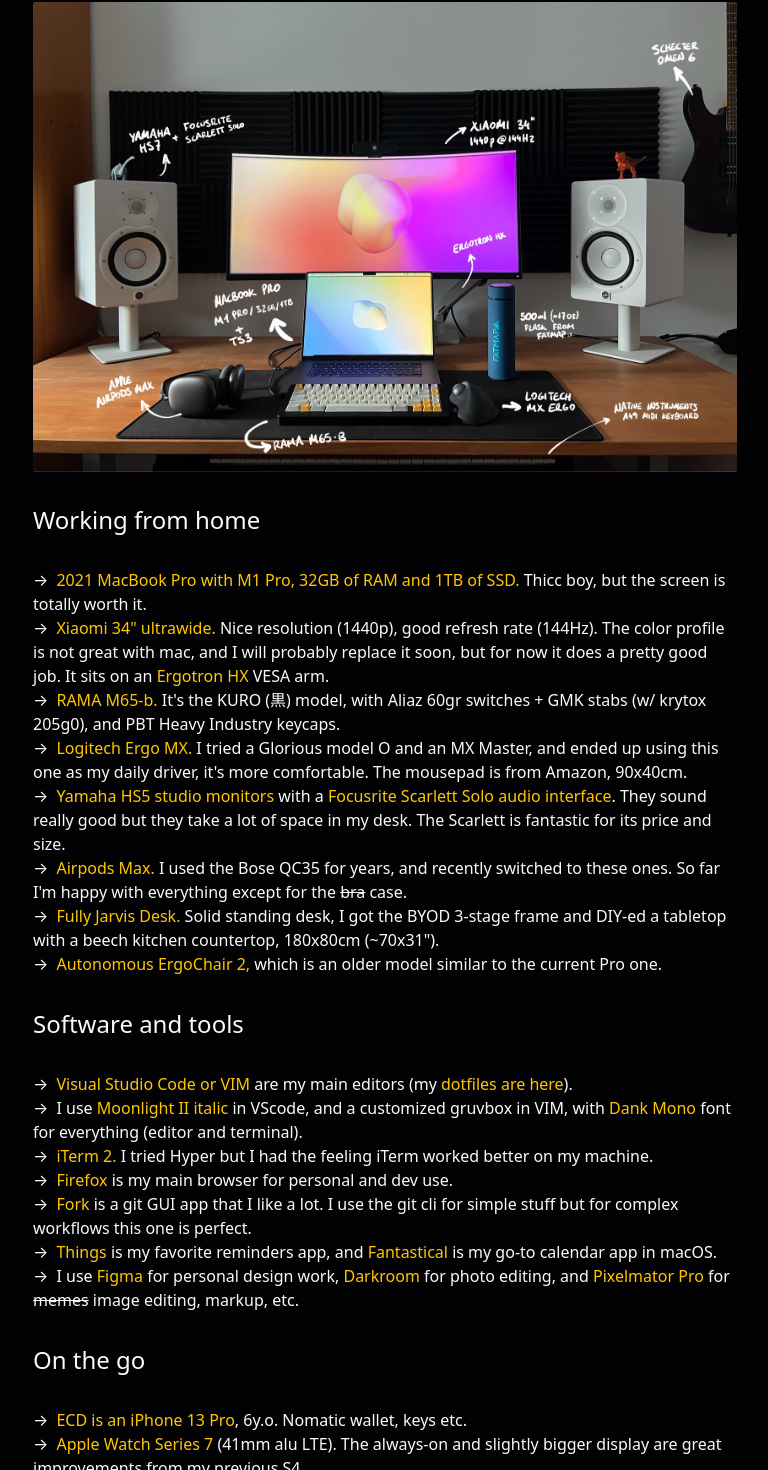
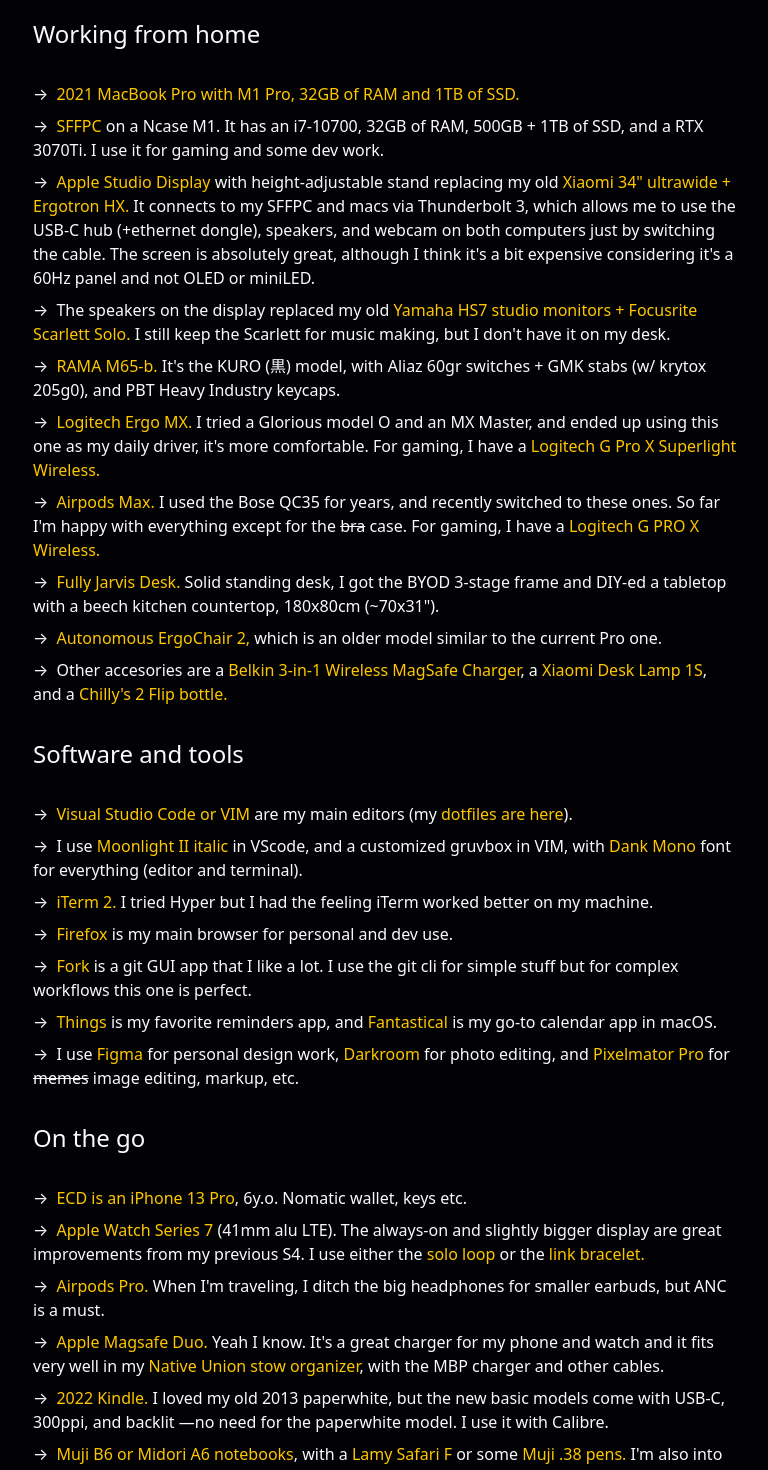
Before and after one commit to dfrico/dfr-web, a Next.js app: page /uses in a window 1280 px wide. Shown: the part 201-1671 px from the top of the page, without its empty margins (255-1023 px from the left). Built offline with nearby package versions, Linux system fonts and the light colour scheme; a web font is replaced by a local one.

Commit message:
2023 /uses update

```diff
--- a/app/(pages)/uses/page.tsx
+++ b/app/(pages)/uses/page.tsx
@@ -9,7 +9,8 @@
       <h1 className="font-bold font-rubik text-5xl tracking-tight mb-4 mt-16 text-yellow">
         /uses
       </h1>
-      <Image
+      {/* TODO: update pic */}
+      {/* <Image
         className="rounded-sm"
         src="/img/setup.jpg"
         alt="Setup"
@@ -18,60 +19,80 @@
         style={{
           objectFit: 'contain',
         }}
-      />
+      /> */}
       <h2 className="mt-8">Working from home</h2>
       <ul className="mb-8">
-        <li>
+        <li className="mb-2">
           <span className="text-yellow">
             2021 MacBook Pro with M1 Pro, 32GB of RAM and 1TB of SSD.
+          </span>
+        </li>
+        <li className="mb-2">
+          <span className="text-yellow">SFFPC</span> on a Ncase M1. It has an
+          i7-10700, 32GB of RAM, 500GB + 1TB of SSD, and a RTX 3070Ti. I use it
+          for gaming and some dev work.
+        </li>
+        <li className="mb-2">
+          <span className="text-yellow">Apple Studio Display</span> with
+          height-adjustable stand replacing my old{' '}
+          <span className="text-yellow">
+            Xiaomi 34&quot; ultrawide + Ergotron HX.
           </span>{' '}
-          Thicc boy, but the screen is totally worth it.
+          It connects to my SFFPC and macs via Thunderbolt 3, which allows me to
+          use the USB-C hub (+ethernet dongle), speakers, and webcam on both
+          computers just by switching the cable. The screen is absolutely great,
+          although I think it&apos;s a bit expensive considering it&apos;s a
+          60Hz panel and not OLED or miniLED.
         </li>
-        <li>
-          <span className="text-yellow">Xiaomi 34&quot; ultrawide.</span> Nice
-          resolution (1440p), good refresh rate (144Hz). The color profile is
-          not great with mac, and I will probably replace it soon, but for now
-          it does a pretty good job. It sits on an{' '}
-          <span className="text-yellow">Ergotron HX</span> VESA arm.
+        <li className="mb-2">
+          The speakers on the display replaced my old{' '}
+          <span className="text-yellow">
+            Yamaha HS7 studio monitors + Focusrite Scarlett Solo.
+          </span>{' '}
+          I still keep the Scarlett for music making, but I don&apos;t have it
+          on my desk.
         </li>
-        <li>
+        <li className="mb-2">
           <span className="text-yellow">RAMA M65-b.</span> It&apos;s the KURO
           (黒) model, with Aliaz 60gr switches + GMK stabs (w/ krytox 205g0),
           and PBT Heavy Industry keycaps.
         </li>
-        <li>
+        <li className="mb-2">
           <span className="text-yellow">Logitech Ergo MX.</span> I tried a
           Glorious model O and an MX Master, and ended up using this one as my
-          daily driver, it&apos;s more comfortable. The mousepad is from Amazon,
-          90x40cm.
+          daily driver, it&apos;s more comfortable. For gaming, I have a{' '}
+          <span className="text-yellow">
+            Logitech G Pro X Superlight Wireless.
+          </span>
         </li>
-        <li>
-          <span className="text-yellow">Yamaha HS5 studio monitors</span> with a{' '}
-          <span className="text-yellow">
-            Focusrite Scarlett Solo audio interface
-          </span>
-          . They sound really good but they take a lot of space in my desk. The
-          Scarlett is fantastic for its price and size.
-        </li>
-        <li>
+        <li className="mb-2">
           <span className="text-yellow">Airpods Max.</span> I used the Bose QC35
           for years, and recently switched to these ones. So far I&apos;m happy
-          with everything except for the <del>bra</del> case.
+          with everything except for the <del>bra</del> case. For gaming, I have
+          a <span className="text-yellow">Logitech G PRO X Wireless.</span>
         </li>
-        <li>
+        <li className="mb-2">
           <span className="text-yellow">Fully Jarvis Desk.</span> Solid standing
           desk, I got the BYOD 3-stage frame and DIY-ed a tabletop with a beech
           kitchen countertop, 180x80cm (~70x31&quot;).
         </li>
-        <li>
+        <li className="mb-2">
           <span className="text-yellow">Autonomous ErgoChair 2,</span> which is
           an older model similar to the current Pro one.
+        </li>
+        <li className="mb-2">
+          Other accesories are a{' '}
+          <span className="text-yellow">
+            Belkin 3-in-1 Wireless MagSafe Charger
+          </span>
+          , a <span className="text-yellow">Xiaomi Desk Lamp 1S</span>, and a{' '}
+          <span className="text-yellow">Chilly&apos;s 2 Flip bottle.</span>
         </li>
       </ul>
 
       <h2>Software and tools</h2>
       <ul className="mb-8">
-        <li>
+        <li className="mb-2">
           <span className="text-yellow">Visual Studio Code or VIM</span> are my
           main editors (my{' '}
           <a
@@ -83,31 +104,31 @@
           </a>
           ).
         </li>
-        <li>
+        <li className="mb-2">
           I use <span className="text-yellow">Moonlight II italic</span> in
           VScode, and a customized gruvbox in VIM, with{' '}
           <span className="text-yellow">Dank Mono</span> font for everything
           (editor and terminal).
         </li>
-        <li>
+        <li className="mb-2">
           <span className="text-yellow">iTerm 2.</span> I tried Hyper but I had
           the feeling iTerm worked better on my machine.
         </li>
-        <li>
+        <li className="mb-2">
           <span className="text-yellow">Firefox</span> is my main browser for
           personal and dev use.
         </li>
-        <li>
+        <li className="mb-2">
           <span className="text-yellow">Fork</span> is a git GUI app that I like
           a lot. I use the git cli for simple stuff but for complex workflows
           this one is perfect.
         </li>
-        <li>
+        <li className="mb-2">
           <span className="text-yellow">Things</span> is my favorite reminders
           app, and <span className="text-yellow">Fantastical</span> is my go-to
           calendar app in macOS.
         </li>
-        <li>
+        <li className="mb-2">
           I use <span className="text-yellow">Figma</span> for personal design
           work, <span className="text-yellow">Darkroom</span> for photo editing,
           and <span className="text-yellow">Pixelmator Pro</span> for{' '}
@@ -117,36 +138,42 @@
 
       <h2>On the go</h2>
       <ul className="mb-8">
-        <li>
+        <li className="mb-2">
           <span className="text-yellow">ECD is an iPhone 13 Pro</span>, 6y.o.
           Nomatic wallet, keys etc.
         </li>
-        <li>
+        <li className="mb-2">
           <span className="text-yellow">Apple Watch Series 7</span> (41mm alu
           LTE). The always-on and slightly bigger display are great improvements
-          from my previous S4.
+          from my previous S4. I use either the{' '}
+          <span className="text-yellow">solo loop</span> or the{' '}
+          <span className="text-yellow">link bracelet.</span>
         </li>
-        <li>
+        <li className="mb-2">
           <span className="text-yellow">Airpods Pro.</span> When I&apos;m
           traveling, I ditch the big headphones for smaller earbuds, but ANC is
           a must.
         </li>
-        <li>
+        <li className="mb-2">
           <span className="text-yellow">Apple Magsafe Duo.</span> Yeah I know.
           It&apos;s a great charger for my phone and watch and it fits very well
           in my <span className="text-yellow">Native Union stow organizer</span>
           , with the MBP charger and other cables.
         </li>
-        <li>
-          <span className="text-yellow">Kindle Paperwhite 2013.</span> Old but
-          reliable, I use it with Calibre on the mac.
+        <li className="mb-2">
+          <span className="text-yellow">2022 Kindle.</span> I loved my old 2013
+          paperwhite, but the new basic models come with USB-C, 300ppi, and
+          backlit —no need for the paperwhite model. I use it with Calibre.
         </li>
-        <li>
+        <li className="mb-2">
           <span className="text-yellow">Muji B6 or Midori A6 notebooks</span>,
           with a <span className="text-yellow">Lamy Safari F</span> or some{' '}
-          <span className="text-yellow">Muji .38 pens.</span>
+          <span className="text-yellow">Muji .38 pens.</span> I&apos;m also into
+          mechanical pencils, and I have a{' '}
+          <span className="text-yellow">Rotring 600</span> and a{' '}
+          <span className="text-yellow">Caran d&apos;Ache</span>.
         </li>
-        <li>
+        <li className="mb-2">
           <span className="text-yellow">Topo Rover</span> or{' '}
           <span className="text-yellow">Herschel Little America</span>{' '}
           backpacks, depends on the trip.
@@ -155,21 +182,22 @@
 
       <h2>Music making</h2>
       <ul className="mb-12">
-        <li>
+        <li className="mb-2">
           <span className="text-yellow">Ableton Live and Ableton Push 2.</span>
         </li>
-        <li>
+        <li className="mb-2">
           <span className="text-yellow">Native Instruments A49.</span> Not the
           best keyboard around and I don&apos;t love the software, but the size
-          and the keys are good. I used two keyboard sliders to mount it under
-          the desk.
+          and the keys are good. I&apos;ve been using my{' '}
+          <span className="text-yellow">Novation Launchkey Mini MK3</span> more
+          lately.
         </li>
-        <li>
+        <li className="mb-2">
           <span className="text-yellow">Volca Bass and Volca FM.</span> Little
           hardware synths, the Bass is fun to play with, the FM not so much but
           the sounds are good.
         </li>
-        <li>
+        <li className="mb-2">
           <span className="text-yellow">Schecter Omen 6.</span> I had this
           guitar for 10 years now, and I like it a lot.
         </li>
```
